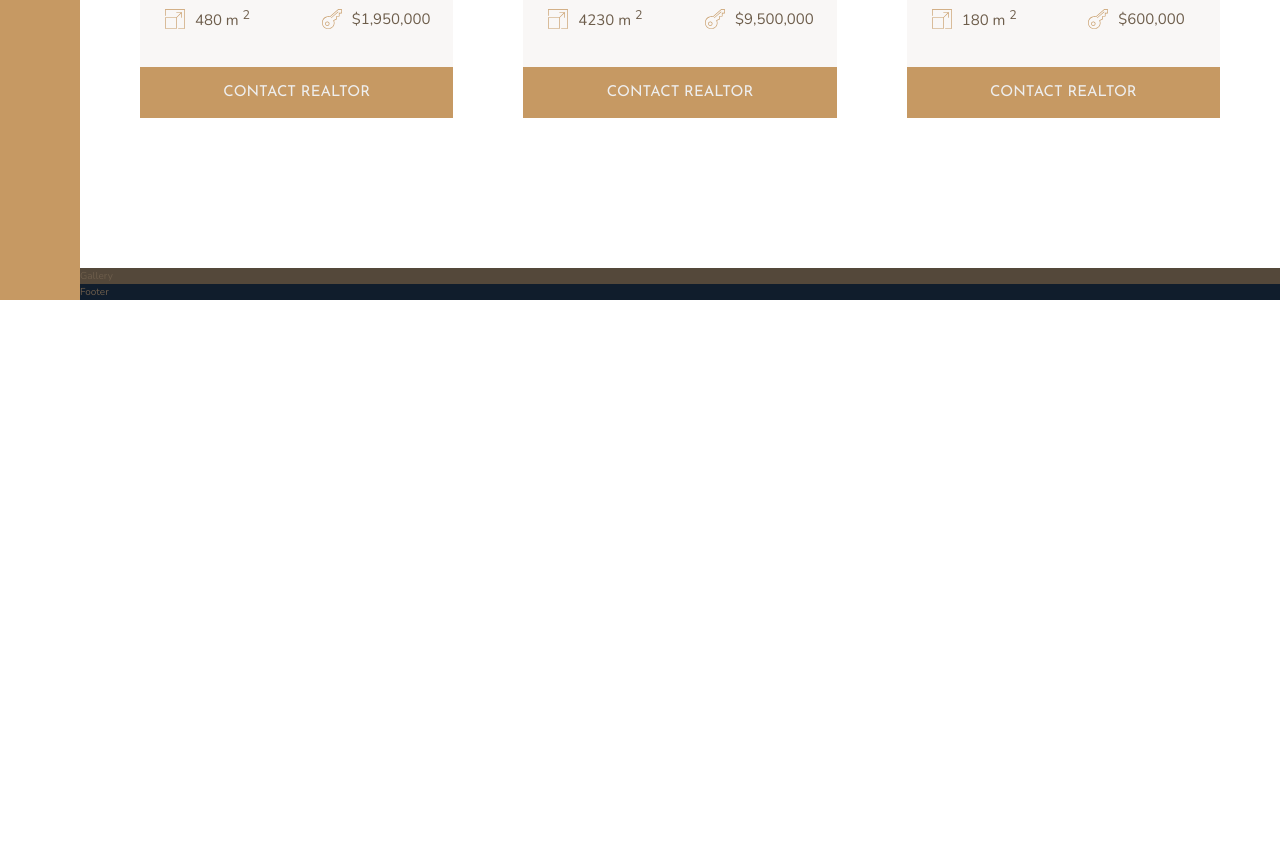
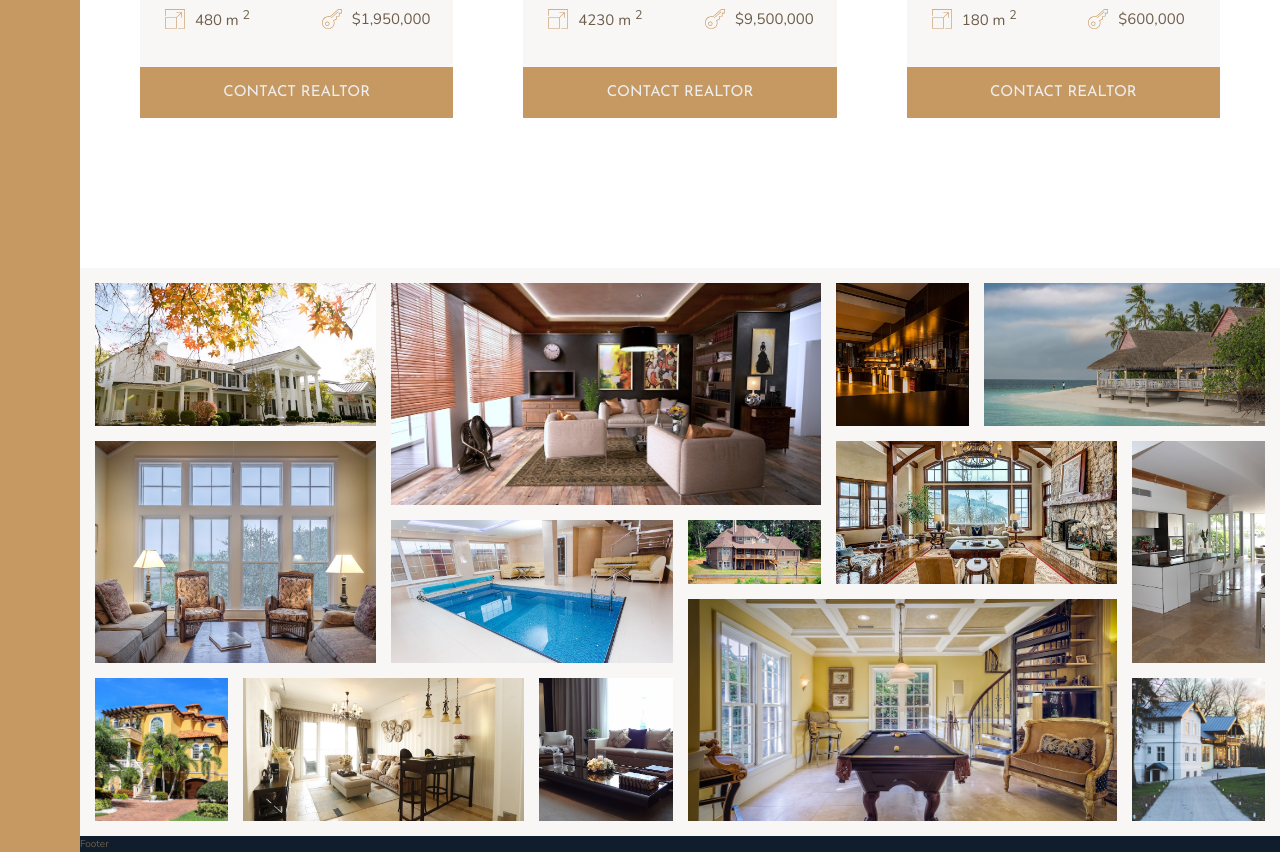
Before and after one commit to Apoka5555/advanced-css, a website: page Nexter/index.html in a window 1280 px wide. Shown: the part 2804-3656 px from the top of the page. Before the commit the page ends 3104 px from the top, so only its background shows below. Drawn offline with nearby package versions, Linux system fonts and the light colour scheme.

Commit message:
Add gallery

```diff
--- a/Nexter/index.html
+++ b/Nexter/index.html
@@ -295,7 +295,48 @@
         </section>
 
         <section class="gallery">
-            Gallery
+            <figure class="gallery__item gallery__item--1">
+                <img src="img/gal-1.jpeg" alt="Gallery image 1" class="gallery__img">
+            </figure>
+            <figure class="gallery__item gallery__item--2">
+                <img src="img/gal-2.jpeg" alt="Gallery image 2" class="gallery__img">
+            </figure>
+            <figure class="gallery__item gallery__item--3">
+                <img src="img/gal-3.jpeg" alt="Gallery image 2" class="gallery__img">
+            </figure>
+            <figure class="gallery__item gallery__item--4">
+                <img src="img/gal-4.jpeg" alt="Gallery image 2" class="gallery__img">
+            </figure>
+            <figure class="gallery__item gallery__item--5">
+                <img src="img/gal-5.jpeg" alt="Gallery image 2" class="gallery__img">
+            </figure>
+            <figure class="gallery__item gallery__item--6">
+                <img src="img/gal-6.jpeg" alt="Gallery image 2" class="gallery__img">
+            </figure>
+            <figure class="gallery__item gallery__item--7">
+                <img src="img/gal-7.jpeg" alt="Gallery image 2" class="gallery__img">
+            </figure>
+            <figure class="gallery__item gallery__item--8">
+                <img src="img/gal-8.jpeg" alt="Gallery image 2" class="gallery__img">
+            </figure>
+            <figure class="gallery__item gallery__item--9">
+                <img src="img/gal-9.jpeg" alt="Gallery image 2" class="gallery__img">
+            </figure>
+            <figure class="gallery__item gallery__item--10">
+                <img src="img/gal-10.jpeg" alt="Gallery image 2" class="gallery__img">
+            </figure>
+            <figure class="gallery__item gallery__item--11">
+                <img src="img/gal-11.jpeg" alt="Gallery image 2" class="gallery__img">
+            </figure>
+            <figure class="gallery__item gallery__item--12">
+                <img src="img/gal-12.jpeg" alt="Gallery image 2" class="gallery__img">
+            </figure>
+            <figure class="gallery__item gallery__item--13">
+                <img src="img/gal-13.jpeg" alt="Gallery image 2" class="gallery__img">
+            </figure>
+            <figure class="gallery__item gallery__item--14">
+                <img src="img/gal-14.jpeg" alt="Gallery image 2" class="gallery__img">
+            </figure>
         </section>
 
         <footer class="footer">
--- a/Nexter/sass/_gallery.scss
+++ b/Nexter/sass/_gallery.scss
@@ -1,4 +1,89 @@
 .gallery {
-    background-color: $color-grey-dark-1;
-    grid-column: full-start / full-end;
+  background-color: $color-grey-light-1;
+  grid-column: full-start / full-end;
+
+  display: grid;
+  grid-template-columns: repeat(8, 1fr);
+  grid-template-rows: repeat(7, 5vw);
+  gap: 1.5rem;
+  padding: 1.5rem;
+
+  &__item {
+    &--1 {
+      grid-row: 1 / span 2;
+      grid-column: 1 / span 2;
+    }
+
+    &--2 {
+      grid-row: 1 / span 3;
+      grid-column: 3 / span 3;
+    }
+
+    &--3 {
+      grid-row: 1 / span 2;
+      grid-column: 6 / span 1;
+    }
+
+    &--4 {
+      grid-row: 1 / span 2;
+      grid-column: 7 / span 2;
+    }
+
+    &--5 {
+      grid-row: 3 / span 3;
+      grid-column: 1 / span 2;
+    }
+
+    &--6 {
+      grid-row: 4 / span 2;
+      grid-column: 3 / span 2;
+    }
+
+    &--7 {
+      grid-row: 4 / span 1;
+      grid-column: 5 / span 1;
+    }
+
+    &--8 {
+      grid-row: 3 / span 2;
+      grid-column: 6 / span 2;
+    }
+
+    &--9 {
+      grid-row: 3 / span 3;
+      grid-column: 8 / span 1;
+    }
+
+    &--10 {
+      grid-row: 6 / span 2;
+      grid-column: 1 / span 1;
+    }
+
+    &--11 {
+      grid-row: 6 / span 2;
+      grid-column: 2 / span 2;
+    }
+
+    &--12 {
+      grid-row: 6 / span 2;
+      grid-column: 4 / span 1;
+    }
+
+    &--13 {
+      grid-row: 5 / span 3;
+      grid-column: 5 / span 3;
+    }
+
+    &--14 {
+      grid-row: 6 / span 2;
+      grid-column: 8 / span 1;
+    }
+  }
+
+  &__img {
+    width: 100%;
+    height: 100%;
+    object-fit: cover;
+    display: block;
+  }
 }
```
Also changed, not shown: Nexter/css/style.css.
